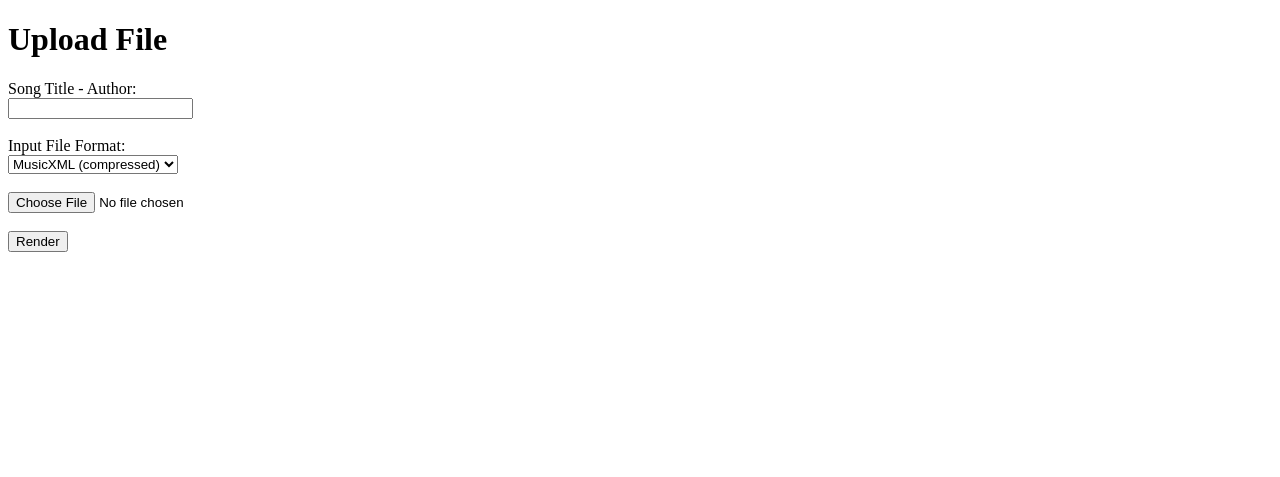
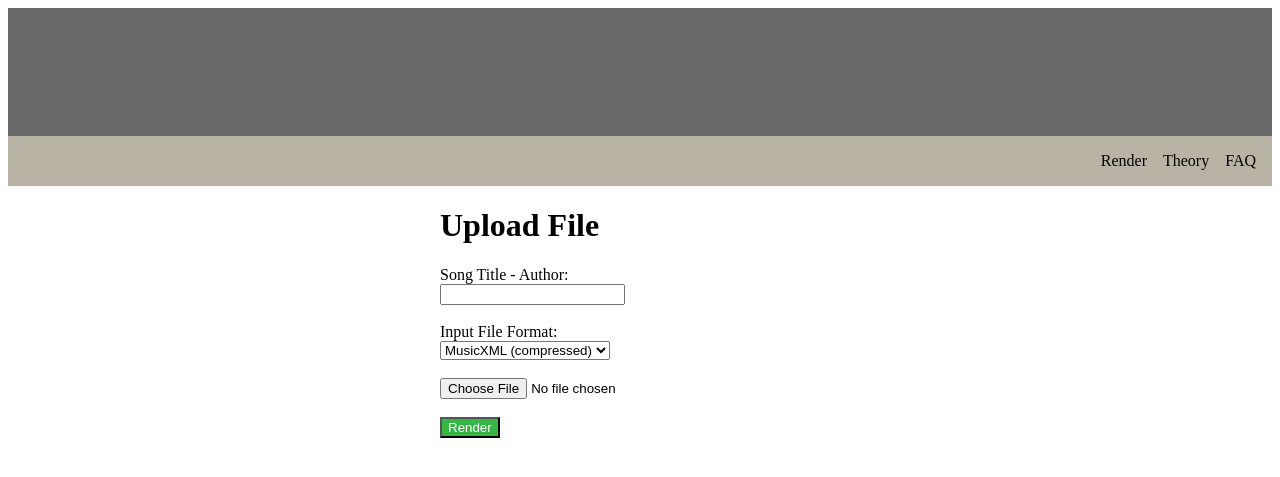
Before and after one commit to jake-kirsch/colormusic-render-tool, a FastAPI app: page / in a window 1280 px wide. Shown: the top 477 px of the page. Run offline with FastAPI, Linux system fonts and the light colour scheme; some libraries are stand-ins or nearby versions.

Commit message:
Proto - Site Work (cont.)

```diff
--- a/app/templates/index.html
+++ b/app/templates/index.html
@@ -2,8 +2,49 @@
 <html>
 <head>
     <title>ColorMusic Renderer</title>
+    <style>
+        .tool-banner {
+            width: 100%;            /* full viewport width */
+            height: 8rem;
+            background-color: #686868;
+
+            position: sticky;
+            z-index: 1000; /* High enough to be above all */
+        }
+        .plain-banner {
+            max-width: 100%;
+            display: flex;
+            justify-content: flex-end;
+            gap: 1rem;
+            padding: 1rem;
+            overflow-x: auto;
+            white-space: nowrap;
+            background-color: #B9B3A5;
+
+            position: sticky;
+        }
+        .page-link {
+            text-decoration: none;
+            color: #000000; /* classic link color */
+            font-weight: 500;
+        }
+        .page-link:hover {
+            text-decoration: underline;
+        }
+        .page-link.active {
+            font-weight: bold;
+            color: #0056b3;
+        }
+      </style>
 </head>
 <body>
+    <div class="tool-banner"></div>
+    <div class="plain-banner">
+        <a href="/faq.html" class="page-link">Render</a>
+        <a href="/faq.html" class="page-link">Theory</a>
+        <a href="/faq.html" class="page-link">FAQ</a>
+    </div>
+    <div style="width: 400px; margin: 0 auto;">
         <h1>Upload File</h1>
         <form action="/upload" method="post" enctype="multipart/form-data">
             <label for="title">Song Title - Author:</label><br>
@@ -16,21 +57,25 @@
             </select><br><br>
 
             <input type="file" name="file" required><br><br>
-        <input type="submit" value="Render">
-    </form>
-
+            <input type="submit" value="Render" style="background-color: #37B646; color: #ffffff; text-align: center;"><br><br>
             {% if uploaded %}
                 <a href="/download-all">
                     <button>Download All as ZIP</button>
                 </a>
+            {% endif %}
+
+        </form>
+    </div>
+    <div style="width: 100%">
+        {% if uploaded %}
             <h2>Rendered SVGs:</h2>
             {% for svg in svgs %}
                 <div>
                     <img src="/static/{{ svg }}" alt="SVG Output" style="max-width: 100%;">
                     <br>
-                <a href="/static/{{ svg }}" download>Download</a>
                 </div>
             {% endfor %}
         {% endif %}
+    </div>
 </body>
 </html>
```
Lines whose indentation alone changed are shown as unchanged.
